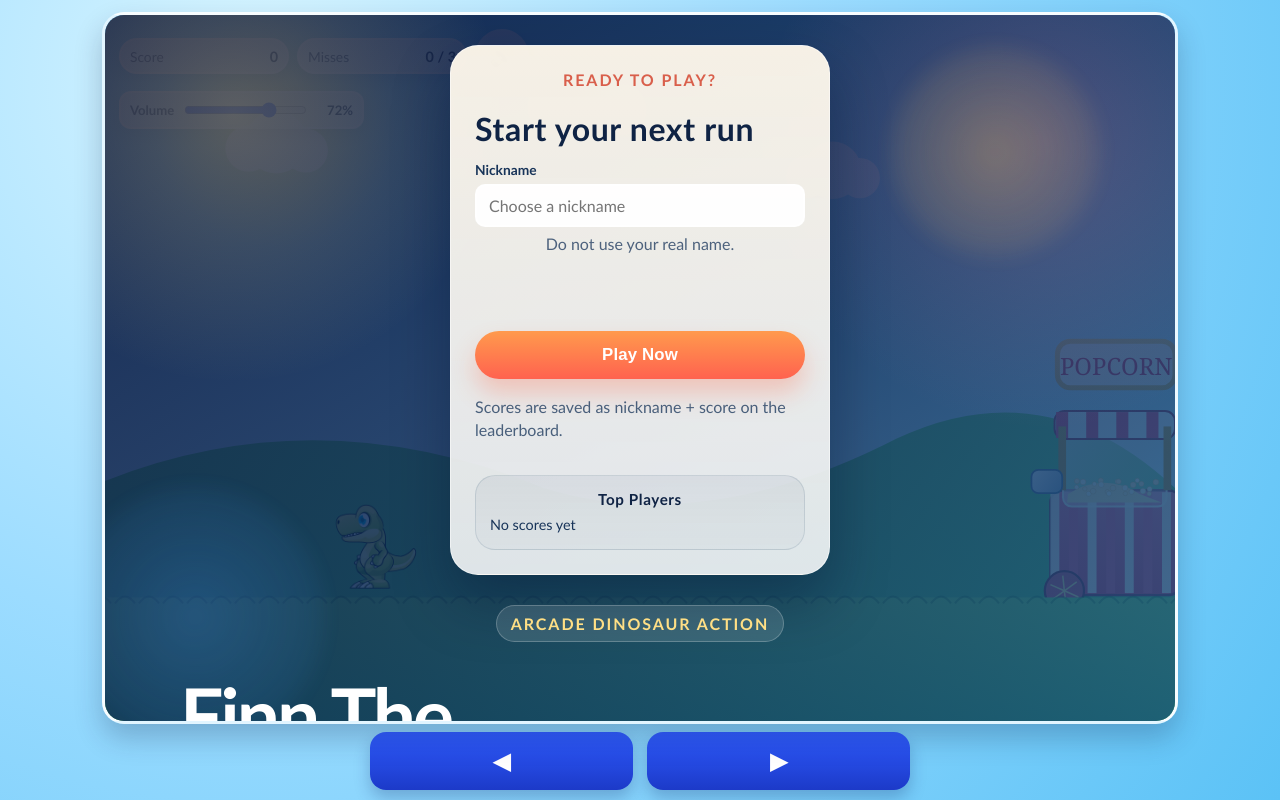
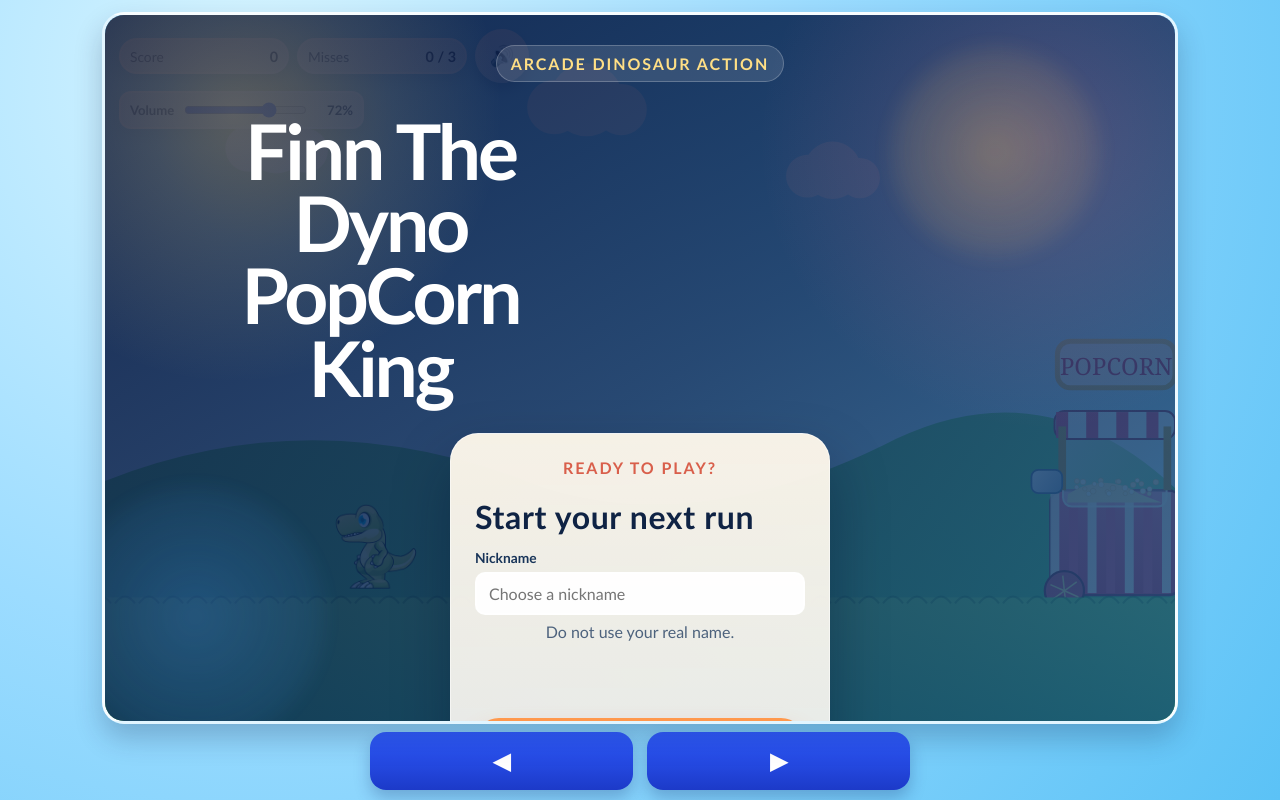
Before and after one commit to makisf4/Finn_PopCorn, a plain HTML site: page index.html in a window 1280 px wide. Drawn offline with Linux system fonts and the light colour scheme; no server answers; animation ran at ten frames a second.

Commit message:
Move landing title to top

```diff
--- a/index.html
+++ b/index.html
@@ -34,6 +34,11 @@
 
         <section id="start-screen" class="overlay visible" aria-label="Start screen">
           <div class="landing-shell">
+            <div class="landing-hero">
+              <p class="landing-kicker">Arcade dinosaur action</p>
+              <h1>Finn The Dyno PopCorn King</h1>
+            </div>
+
             <aside class="landing-panel" aria-label="Start game panel">
               <div class="landing-panel-header">
                 <p class="panel-eyebrow">Ready to play?</p>
@@ -68,8 +73,6 @@
             </aside>
 
             <section class="landing-copy" aria-label="Game introduction">
-              <p class="landing-kicker">Arcade dinosaur action</p>
-              <h1>Finn The Dyno PopCorn King</h1>
               <p class="landing-lede">
                 Dash under wild popcorn shots, grab bonus candy from passing birds, and keep the
                 floor clean for as long as you can.
--- a/styles.css
+++ b/styles.css
@@ -317,6 +317,14 @@ body {
   gap: clamp(20px, 3vw, 30px);
   align-content: start;
   justify-items: center;
+}
+
+.landing-hero {
+  width: 100%;
+  max-width: 920px;
+  display: grid;
+  gap: 14px;
+  justify-items: start;
 }
 
 .landing-copy {
```
